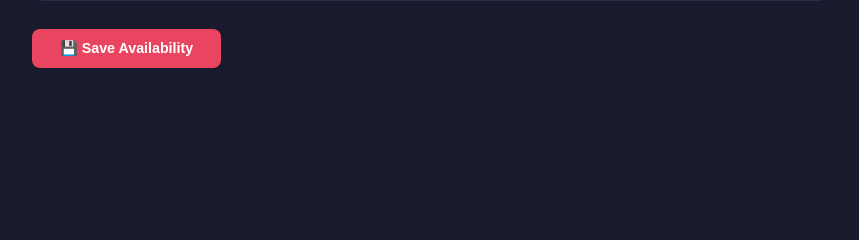
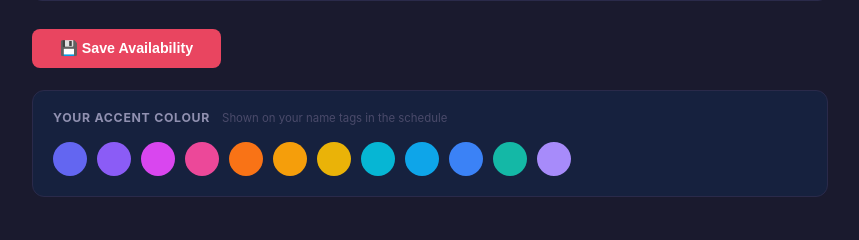
Before and after one commit to MustafaKhan-007/spati-scheduler, a Flask app: template templates/employee_dashboard.html in a window 1280 px wide. Shown: the part 206-446 px from the top of the page, without its empty margins (210-1069 px from the left). Run offline with Flask 3, Linux system fonts and the light colour scheme; the template is opened without the code that fills it, so the values that code supplies are empty.

Commit message:
accent colouts for employees

```diff
--- a/app.py
+++ b/app.py
@@ -46,9 +46,21 @@ def create_app():
 
     with app.app_context():
         db.create_all()
+        _ensure_schema()
         _ensure_branches()
 
     return app
+
+
+def _ensure_schema():
+    """Add any columns introduced after the initial schema (idempotent)."""
+    from sqlalchemy import inspect, text
+    inspector = inspect(db.engine)
+    user_cols = [c["name"] for c in inspector.get_columns("users")]
+    if "accent_color" not in user_cols:
+        with db.engine.connect() as conn:
+            conn.execute(text("ALTER TABLE users ADD COLUMN accent_color VARCHAR(20)"))
+            conn.commit()
 
 
 def _ensure_branches():
--- a/models.py
+++ b/models.py
@@ -12,7 +12,8 @@ class User(UserMixin, db.Model):
     username = db.Column(db.String(80), unique=True, nullable=False)
     password_hash = db.Column(db.String(256), nullable=False)
     role = db.Column(db.String(20), nullable=False)  # 'employee' or 'admin'
-    full_name = db.Column(db.String(120), nullable=False)
+    full_name    = db.Column(db.String(120), nullable=False)
+    accent_color = db.Column(db.String(20),  nullable=True,  default=None)
 
     availabilities = db.relationship("Availability", backref="user", lazy=True, cascade="all, delete-orphan")
     shifts = db.relationship("Shift", backref="user", lazy=True, cascade="all, delete-orphan")
--- a/routes/admin.py
+++ b/routes/admin.py
@@ -80,8 +80,9 @@ def get_branch_schedule(branch_id):
         key = f"{s.day_of_week}_{s.slot}"
         schedule.setdefault(key, [])
         schedule[key].append({
-            "user_id":   s.user_id,
-            "full_name": s.user.full_name if s.user else "",
+            "user_id":      s.user_id,
+            "full_name":    s.user.full_name    if s.user else "",
+            "accent_color": s.user.accent_color if s.user and s.user.accent_color else "",
         })
 
     return jsonify({"schedule": schedule})
--- a/routes/employee.py
+++ b/routes/employee.py
@@ -3,6 +3,8 @@ from datetime import date, timedelta
 
 from flask import Blueprint, render_template, request, jsonify, redirect, url_for
 from flask_login import login_required, current_user
+
+import re
 
 from models import db, Availability
 
@@ -100,3 +102,32 @@ def save_availability():
 
     db.session.commit()
     return jsonify({"status": "ok"})
+
+
+# ── Accent colour ────────────────────────────────────────────────────────────
+
+_HEX_RE = re.compile(r'^#[0-9a-fA-F]{6}$')
+
+# Colours to reject: too close to the system's green / red / white / black
+_BLOCKED = {"#000000", "#ffffff", "#2d6a4f", "#9b2226",
+            "#00ff00", "#008000", "#ff0000", "#dc2626"}
+
+
+@employee_bp.route("/accent-color", methods=["GET", "POST"])
+@login_required
+@employee_required
+def handle_accent_color():
+    if request.method == "GET":
+        return jsonify({"accent_color": current_user.accent_color or ""})
+
+    data  = request.get_json() or {}
+    color = data.get("color", "").strip().lower()
+
+    if not _HEX_RE.match(color):
+        return jsonify({"error": "Invalid colour format"}), 400
+    if color in _BLOCKED:
+        return jsonify({"error": "Colour not allowed"}), 400
+
+    current_user.accent_color = color
+    db.session.commit()
+    return jsonify({"status": "ok", "accent_color": color})
--- a/static/calendar.js
+++ b/static/calendar.js
@@ -46,6 +46,7 @@ function escapeHtml(str) {
 
 function initEmployee() {
   loadMyAvailability();
+  loadAccentColor();
 
   document.querySelectorAll(".toggleable").forEach(function (cell) {
     cell.addEventListener("click", function () {
@@ -53,8 +54,41 @@ function initEmployee() {
     });
   });
 
+  document.querySelectorAll(".color-swatch").forEach(function (btn) {
+    btn.addEventListener("click", function () {
+      saveAccentColor(btn.dataset.color);
+    });
+  });
+
   var saveBtn = document.getElementById("save-btn");
   if (saveBtn) saveBtn.addEventListener("click", saveMyAvailability);
+}
+
+function loadAccentColor() {
+  fetch("/employee/accent-color")
+    .then(function (r) { return r.json(); })
+    .then(function (data) { highlightSwatch(data.accent_color || ""); })
+    .catch(function () {});
+}
+
+function saveAccentColor(color) {
+  highlightSwatch(color);
+  fetch("/employee/accent-color", {
+    method:  "POST",
+    headers: { "Content-Type": "application/json" },
+    body:    JSON.stringify({ color: color }),
+  })
+    .then(function (r) { return r.json(); })
+    .then(function (data) {
+      if (data.status === "ok") showToast("✓ Accent colour saved!", "success");
+    })
+    .catch(function () { showToast("✗ Could not save colour.", "error"); });
+}
+
+function highlightSwatch(color) {
+  document.querySelectorAll(".color-swatch").forEach(function (btn) {
+    btn.classList.toggle("selected", btn.dataset.color === color);
+  });
 }
 
 function loadMyAvailability() {
@@ -245,7 +279,11 @@ function renderCell(cell) {
   if (namesDiv) {
     var assigned = branchSchedule[key] || [];
     namesDiv.innerHTML = assigned.map(function (e) {
-      return '<span class="cell-name">' + escapeHtml(e.full_name) + "</span>";
+      var color   = e.accent_color || "#6366f1";
+      var topStyle = "border-top: 3px solid " + color + ";";
+      return '<span class="cell-name" style="' + topStyle + '">'
+           + escapeHtml(e.full_name)
+           + "</span>";
     }).join("");
   }
 
@@ -356,29 +394,27 @@ function doExport() {
     return;
   }
 
-  // Strip availability overlay for a clean schedule export.
-  // Cells assigned HERE keep their blue; everything else goes neutral.
+  // Strip ALL colour states for a clean, uniform exported schedule.
+  // Employee identity is conveyed by name + accent-colour stripe, not cell background.
   var cells    = Array.from(document.querySelectorAll(".admin-cell"));
   var snapshot = cells.map(function (cell) {
     return {
-      available:   cell.classList.contains("available"),
-      unavail:     cell.classList.contains("unavail"),
+      available:    cell.classList.contains("available"),
+      unavail:      cell.classList.contains("unavail"),
+      assignedHere: cell.classList.contains("cell-assigned-here"),
     };
   });
   cells.forEach(function (cell) {
-    if (!cell.classList.contains("cell-assigned-here")) {
-      cell.classList.remove("available", "unavail");
-      cell.classList.add("cell-neutral");
-    }
+    cell.classList.remove("available", "unavail", "cell-assigned-here");
+    cell.classList.add("cell-neutral");
   });
 
   function restoreCells() {
     cells.forEach(function (cell, i) {
-      if (!cell.classList.contains("cell-assigned-here")) {
-        cell.classList.remove("cell-neutral");
-        if (snapshot[i].available) cell.classList.add("available");
-        if (snapshot[i].unavail)   cell.classList.add("unavail");
-      }
+      cell.classList.remove("cell-neutral");
+      if (snapshot[i].available)    cell.classList.add("available");
+      if (snapshot[i].unavail)      cell.classList.add("unavail");
+      if (snapshot[i].assignedHere) cell.classList.add("cell-assigned-here");
     });
   }
 
--- a/static/style.css
+++ b/static/style.css
@@ -437,6 +437,65 @@ small { font-size: 0.78em; }
 }
 
 /* ============================================================
+   EMPLOYEE — ACCENT COLOUR PICKER
+   ============================================================ */
+.accent-picker-card {
+  background: var(--bg-medium);
+  border: 1px solid var(--border);
+  border-radius: 12px;
+  padding: 18px 20px 20px;
+  margin-top: 22px;
+}
+
+.accent-picker-header {
+  display: flex;
+  align-items: baseline;
+  gap: 12px;
+  margin-bottom: 14px;
+}
+
+.accent-picker-title {
+  font-size: 0.82rem;
+  font-weight: 700;
+  color: var(--text-muted);
+  text-transform: uppercase;
+  letter-spacing: 0.7px;
+}
+
+.accent-picker-hint {
+  font-size: 0.76rem;
+  color: #4a4a6a;
+}
+
+.color-swatches {
+  display: flex;
+  flex-wrap: wrap;
+  gap: 10px;
+}
+
+.color-swatch {
+  width: 34px;
+  height: 34px;
+  border-radius: 50%;
+  border: 3px solid transparent;
+  cursor: pointer;
+  transition: transform 0.15s, border-color 0.15s, box-shadow 0.15s;
+  flex-shrink: 0;
+  outline: none;
+}
+
+.color-swatch:hover {
+  transform: scale(1.18);
+  box-shadow: 0 0 0 2px rgba(255,255,255,0.18);
+}
+
+.color-swatch.selected {
+  border-color: #fff;
+  transform: scale(1.1);
+  box-shadow: 0 0 0 3px rgba(255,255,255,0.28);
+}
+
+/* ============================================================
    ADMIN DASHBOARD — LAYOUT
    ============================================================ */
 .admin-main {
@@ -640,7 +699,7 @@ small { font-size: 0.78em; }
   flex-direction: column;
   align-items: center;
   justify-content: center;
-  gap: 4px;
+  gap: 5px;
   padding: 6px 4px;
   min-height: 52px;
   width: 100%;
@@ -648,12 +707,13 @@ small { font-size: 0.78em; }
 
 .cell-name {
   display: block;
-  font-size: 0.7rem;
+  font-size: 0.78rem;     /* slightly larger than before */
   font-weight: 700;
   color: #fff;
-  background: rgba(0, 0, 0, 0.30);
-  padding: 2px 7px;
-  border-radius: 3px;
+  background: rgba(0, 0, 0, 0.32);
+  padding: 3px 8px 3px;
+  border-radius: 0 0 4px 4px;  /* flat top (stripe sits there), rounded bottom */
+  border-top: 3px solid #6366f1; /* overridden by inline style per employee */
   text-align: center;
   white-space: nowrap;
   overflow: hidden;
@@ -684,6 +744,9 @@ small { font-size: 0.78em; }
 }
 
 #export-target .day-label small { color: var(--text-muted); }
+
+/* cell-neutral inside the export target: slightly lighter so names pop */
+#export-target .calendar-cell.cell-neutral { background-color: #1e1e40; }
 
 /* ============================================================
    RESPONSIVE
--- a/templates/employee_dashboard.html
+++ b/templates/employee_dashboard.html
@@ -59,6 +59,28 @@
       <button id="save-btn" class="btn-primary">💾 Save Availability</button>
     </div>
 
+    <!-- ── Accent colour picker ─────────────────────────────── -->
+    <div class="accent-picker-card">
+      <div class="accent-picker-header">
+        <span class="accent-picker-title">Your Accent Colour</span>
+        <span class="accent-picker-hint">Shown on your name tags in the schedule</span>
+      </div>
+      <div class="color-swatches" id="color-swatches">
+        <button class="color-swatch" data-color="#6366f1" style="background:#6366f1;" title="Indigo"></button>
+        <button class="color-swatch" data-color="#8b5cf6" style="background:#8b5cf6;" title="Violet"></button>
+        <button class="color-swatch" data-color="#d946ef" style="background:#d946ef;" title="Fuchsia"></button>
+        <button class="color-swatch" data-color="#ec4899" style="background:#ec4899;" title="Pink"></button>
+        <button class="color-swatch" data-color="#f97316" style="background:#f97316;" title="Orange"></button>
+        <button class="color-swatch" data-color="#f59e0b" style="background:#f59e0b;" title="Amber"></button>
+        <button class="color-swatch" data-color="#eab308" style="background:#eab308;" title="Yellow"></button>
+        <button class="color-swatch" data-color="#06b6d4" style="background:#06b6d4;" title="Cyan"></button>
+        <button class="color-swatch" data-color="#0ea5e9" style="background:#0ea5e9;" title="Sky Blue"></button>
+        <button class="color-swatch" data-color="#3b82f6" style="background:#3b82f6;" title="Blue"></button>
+        <button class="color-swatch" data-color="#14b8a6" style="background:#14b8a6;" title="Teal"></button>
+        <button class="color-swatch" data-color="#a78bfa" style="background:#a78bfa;" title="Lavender"></button>
+      </div>
+    </div>
+
     <div id="toast" class="toast" style="display:none;"></div>
   </main>
 
```
